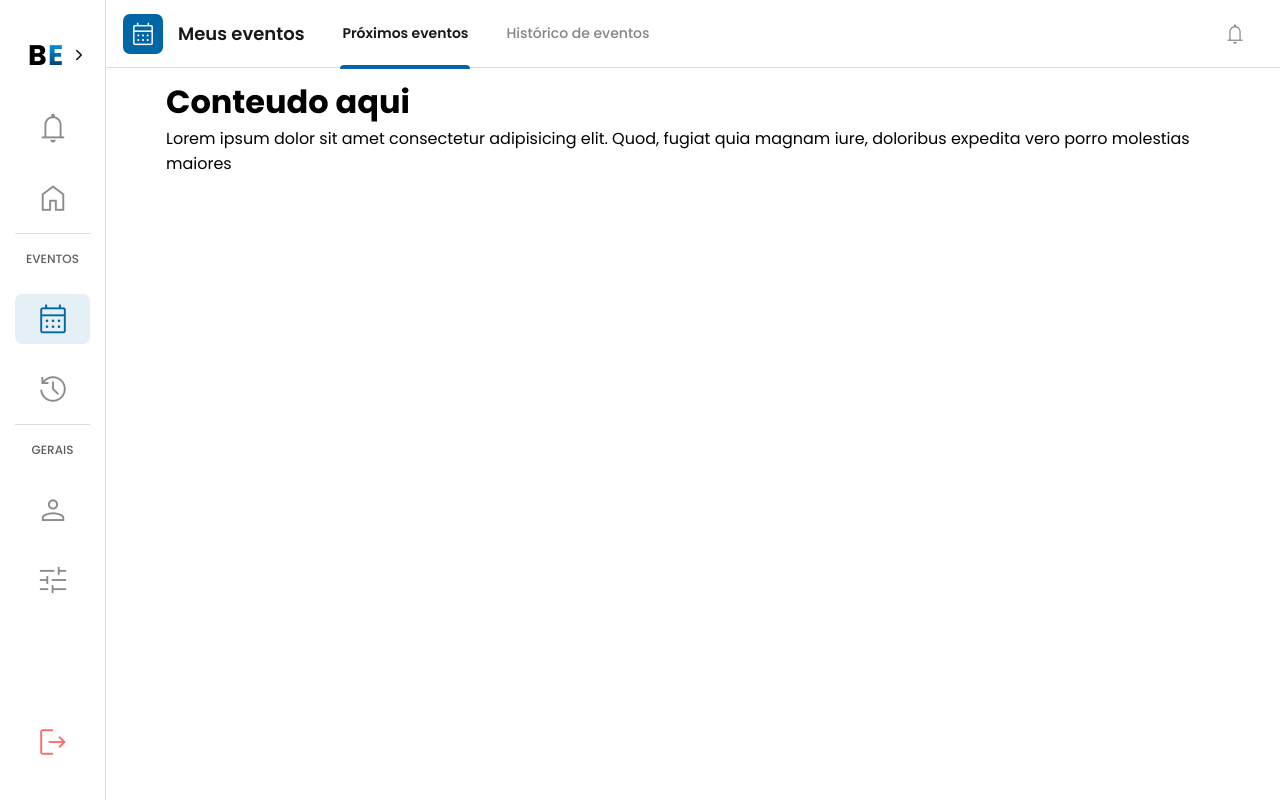
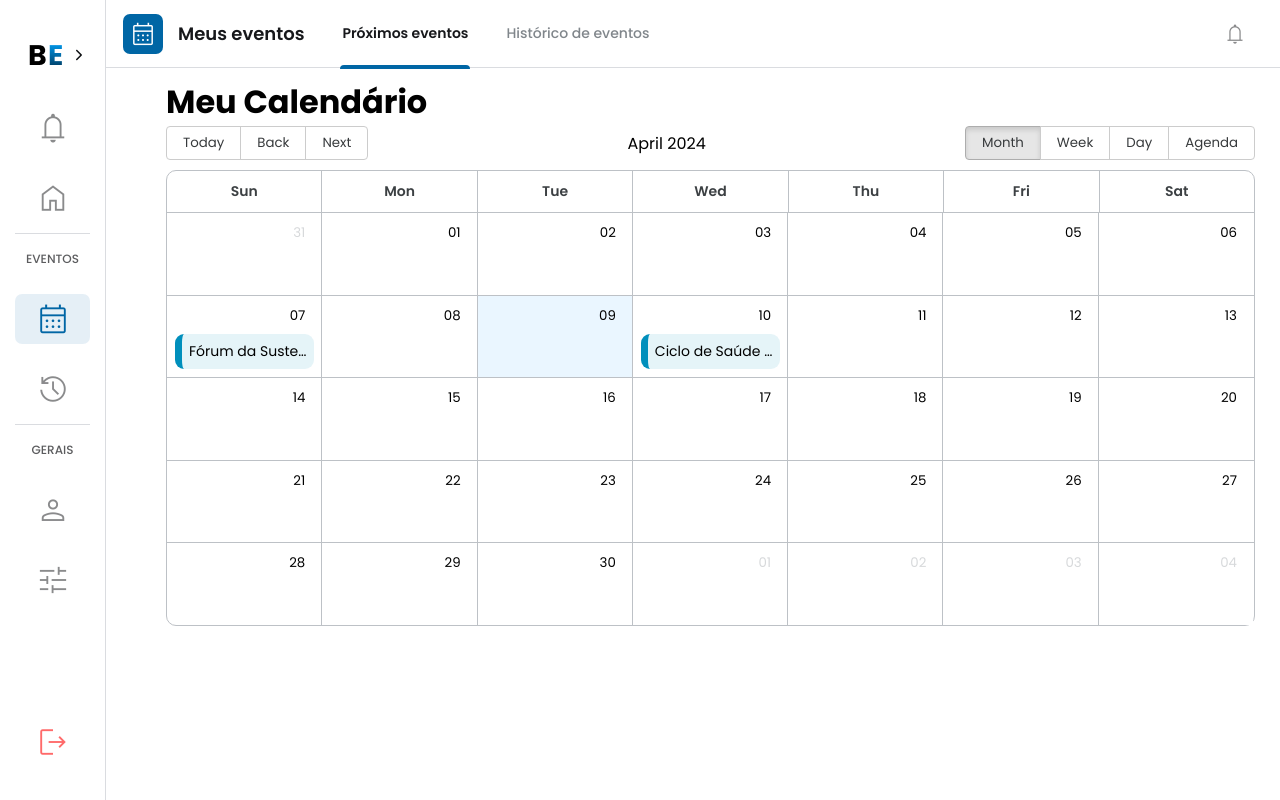
Before and after one commit to EsyProject/EsyFrontend, a React (Vite) app: page /schedule in a window 1280 px wide. Built offline with nearby package versions, Linux system fonts and the light colour scheme.

Commit message:
feat: start of calendar implementation

```diff
--- a/package.json
+++ b/package.json
@@ -15,6 +15,7 @@
     "material-symbols": "^0.17.0",
     "prop-types": "^15.8.1",
     "react": "^18.2.0",
+    "react-big-calendar": "^1.11.3",
     "react-dom": "^18.2.0",
     "react-icons": "^5.0.1",
     "react-modal": "^3.16.1",
--- /dev/null
+++ b/src/components/Timetable/Timetable.css
@@ -0,0 +1,56 @@
+.rbc-month-view {
+    border-radius: 10px;
+    border: 1px solid #BDC1C6;
+}
+
+.rbc-day-bg+.rbc-day-bg,
+.rbc-header+.rbc-header {
+    border-left: 1px solid #BDC1C6;
+}
+
+.rbc-month-row+.rbc-month-row {
+    border-top: 1px solid #BDC1C6;
+}
+
+.rbc-header {
+    padding-top: 10px;
+    padding-bottom: 10px;
+    color: #3C4043;
+    font-size: 14px;
+    font-weight: 600;
+    border-bottom: 1px solid #BDC1C6;
+}
+
+.rbc-off-range-bg {
+    background: #fff;
+}
+
+.rbc-off-range {
+    color: #D7D9DB;
+}
+
+.rbc-button-link {
+    padding-right: 12px;
+    padding-top: 10px;
+}
+
+.rbc-event, .rbc-day-slot .rbc-background-event {
+    border: none;
+    -webkit-box-sizing: border-box;
+    box-sizing: border-box;
+    -webkit-box-shadow: none;
+    box-shadow: none;
+
+    margin: 7px;
+    margin-bottom: 7px;
+    padding: 7px;
+    background-color: rgba(0, 143, 188, 0.1); /* precisa receber da logica da área - kety */
+    border-radius: 9px;
+    border-left: 7px solid #008FBC;
+    color: #000;
+    font-size: 14px;
+    cursor: pointer;
+    width: auto;
+    height: auto;
+    text-align: left;
+}
--- /dev/null
+++ b/src/components/Timetable/Timetable.jsx
@@ -0,0 +1,21 @@
+import React from 'react';
+import { Calendar, momentLocalizer } from 'react-big-calendar';
+import moment from 'moment';
+import 'react-big-calendar/lib/css/react-big-calendar.css';
+import './Timetable.css'
+
+const localizer = momentLocalizer(moment);
+
+const Timetable = ({ events }) => (
+  <div style={{ height: 500 }}>
+    <Calendar
+      localizer={localizer}
+      events={events}
+      startAccessor="start"
+      endAccessor="end"
+      style={{ margin: '0'}}
+    />
+  </div>
+);
+
+export default Timetable;
--- a/src/pages/Schedule/Schedule.jsx
+++ b/src/pages/Schedule/Schedule.jsx
@@ -1,5 +1,6 @@
 import { useState } from "react";
 import { Sidebar, Navbar } from "../../pages/index";
+import Timetable from "../../components/Timetable/Timetable";
 
 const Schedule = () => {
   const [sidebarOpen, setSidebarOpen] = useState(false);
@@ -7,6 +8,19 @@ const Schedule = () => {
   const toggleSidebar = () => {
     setSidebarOpen(!sidebarOpen);
   };
+
+  const events = [
+    {
+      title: 'Fórum da Sustentabilidade',
+      start: new Date(2024, 3, 7, 10, 0), // ano, mês (0-11), dia, hora, minuto
+      end: new Date(2024, 3, 7, 12, 0),
+    },
+    {
+      title: 'Ciclo de Saúde Mental',
+      start: new Date(2024, 3, 10, 15, 0),
+      end: new Date(2024, 3, 10, 17, 0),
+    },
+  ];
 
   return (
     <div className={`historic-container ${sidebarOpen ? "sidebar-open" : ""}`}>
@@ -24,11 +38,8 @@ const Schedule = () => {
       />
 
       <div className="container-main">
-        <h1>Conteudo aqui</h1>
-        <span>
-          Lorem ipsum dolor sit amet consectetur adipisicing elit. Quod, fugiat
-          quia magnam iure, doloribus expedita vero porro molestias maiores
-        </span>
+        <h1>Meu Calendário</h1>
+        <Timetable events={events} />
       </div>
     </div>
   );
```
Also changed, not shown: src/components/Logout/Logout.jsx (added, +16 -0 lines), src/components/Logout/Logout.css (added), src/pages/Schedule/Schedule.css (added), 1 other file (tests, documents, lock files or other folders).
